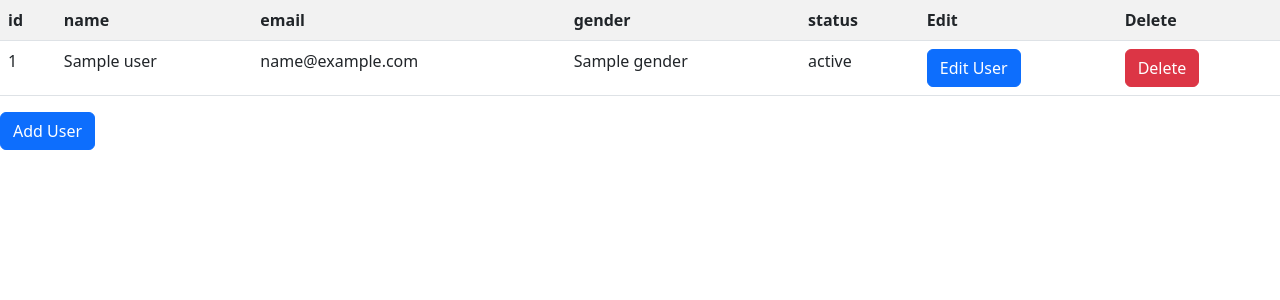
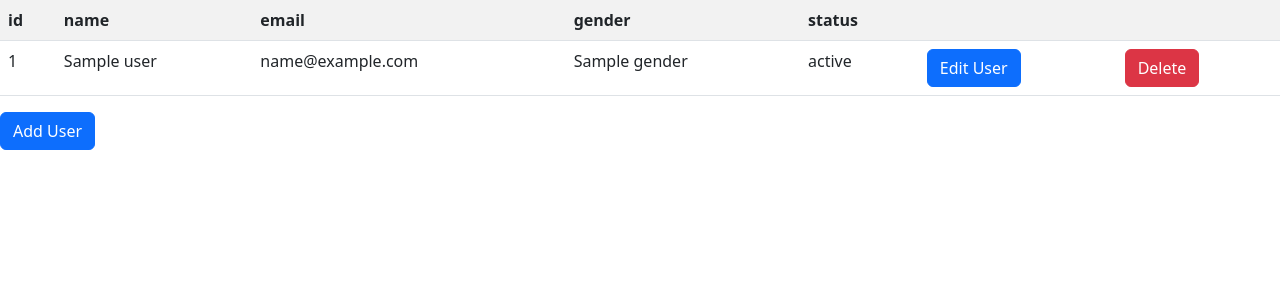
Before and after one commit to tramontana1969/MVC, a PHP site: template view/users.php in a window 1280 px wide. Shown: the top 300 px of the page. Run offline with PHP 8.4, Linux system fonts and the light colour scheme; the template is opened without the code that fills it: most values are stand-ins (such as "Sample title", 1, 10 or a date in 2020).

Commit message:
delete 'edit' and delete 'table' headers

```diff
--- a/view/users.php
+++ b/view/users.php
@@ -14,8 +14,8 @@
             <th>email</th>
             <th>gender</th>
             <th>status</th>
-            <th>Edit</th>
-            <th>Delete</th>
+            <th></th>
+            <th></th>
         </tr>
 
         <?php foreach ($users as $user) :
```
